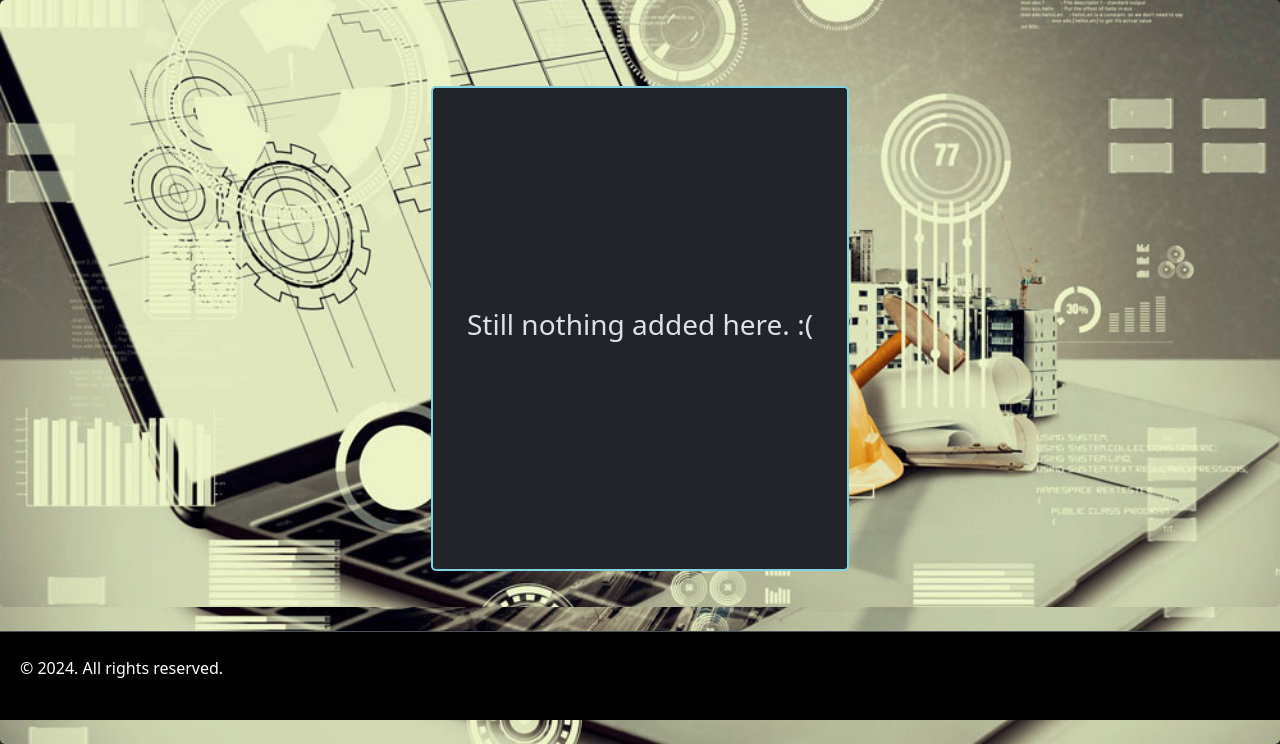
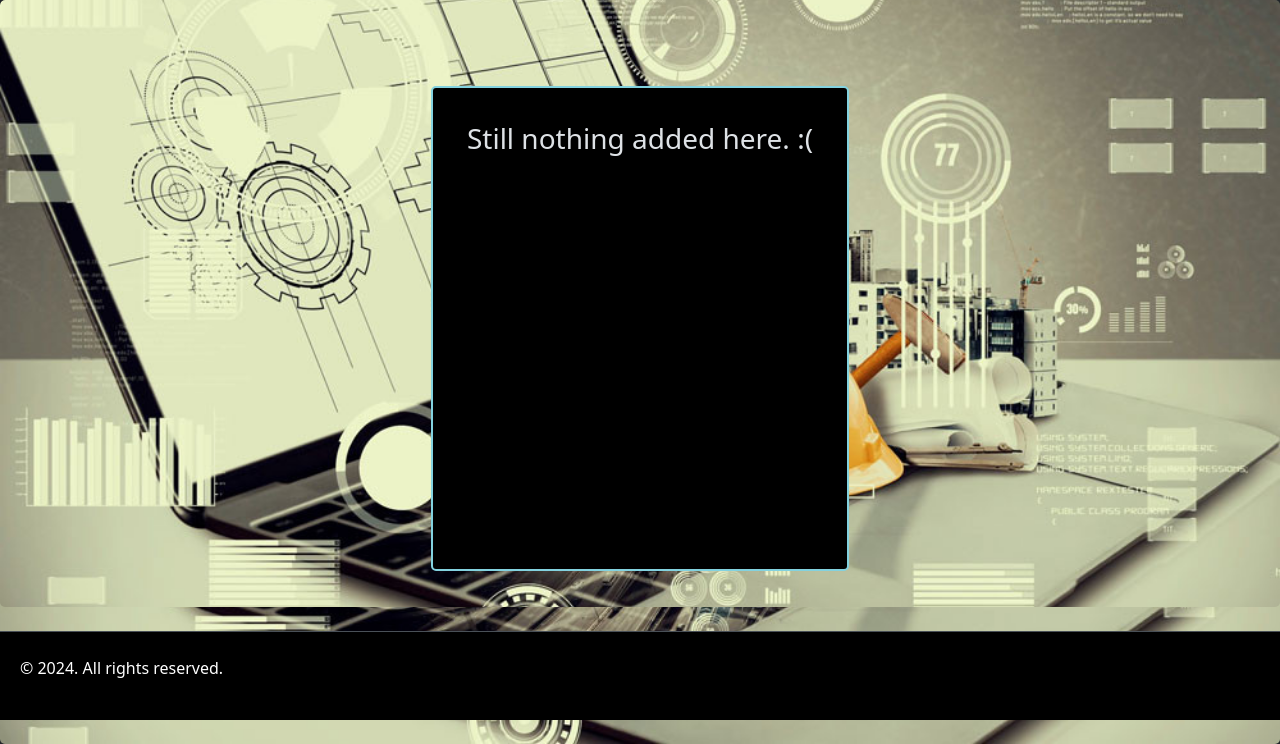
Before and after one commit to evgenievp/web-portfolio-page, a Django app: page /other-projects/ in a window 1280 px wide. Shown: the part 56-800 px from the top of the page. Run offline with Django 5.2, Linux system fonts and the light colour scheme; data that the repository does not hold is empty.

Commit message:
cards width

```diff
--- a/static/css/about.css
+++ b/static/css/about.css
@@ -54,8 +54,9 @@ p {
 }
 
 
-.card {
+.card-about {
     display: flex;
+    flex-direction: column;
     justify-content: center;
     background-image: url('../../media/images/dark.jpg');
     background-repeat: no-repeat;
@@ -69,7 +70,6 @@ p {
     padding: 20px;
     border-radius: 5px;
     border: 2px solid #83d2df;
-
 
 }
 
--- a/static/css/contacts_styling.css
+++ b/static/css/contacts_styling.css
@@ -16,7 +16,8 @@ body {
     align-items: center;
 }
 
-    .card {
+    .card-contacts {
+        background-image: url("../../media/images/background-form.jpg");
         margin-top: 200px;
         height: 35%;
         width: 33%;
--- a/static/css/data_structures_styling.css
+++ b/static/css/data_structures_styling.css
@@ -55,8 +55,9 @@ img {
     margin: 10px;
 }
 
-.card {
+.card-data-structures {
     display: flex;
+    background-color: black;
     justify-content: center;
     align-items: center;
     box-sizing: border-box;
@@ -65,6 +66,7 @@ img {
     margin-top: 60px;
     margin-bottom: 10px;
     height: 80%;
+    width: auto;
     padding: 30px;
     border-radius: 5px;
     border: 2px solid #83d2df;
--- a/static/css/other_projects.css
+++ b/static/css/other_projects.css
@@ -62,8 +62,9 @@ img {
     max-height: 100px;
 }
 
-.card {
+.card-other {
     display: flex;
+    background-color: black;
     justify-content: center;
     align-items: center;
     box-sizing: border-box;
@@ -82,6 +83,7 @@ form {
     padding:4px;
     display: flex;
     border-radius: 5px;
+    height: 100%;
     box-sizing: border-box;
     overflow-y:auto;
     flex-direction:column;
--- a/static/css/projects_styling.css
+++ b/static/css/projects_styling.css
@@ -50,8 +50,9 @@ img {
     margin: 10px;
 }
 
-.card {
+.card-display {
     display: flex;
+    background-image: url("../../media/images/background-form.jpg");
     justify-content: center;
     align-items: center;
     box-sizing: border-box;
@@ -59,7 +60,8 @@ img {
     overflow-x: hidden;
     margin-top: 60px;
     margin-bottom: 10px;
-    height: 30%;
+    height: auto;
+    width: 60%;
     padding: 20px;
     border-radius: 5px;
     border: 2px solid #83d2df;
--- a/static/css/styles.css
+++ b/static/css/styles.css
@@ -31,7 +31,6 @@ body {
 }
 
 .card {
-
     margin: 20px;
     height: 55%;
     width: 33%;
@@ -78,3 +77,7 @@ div .button {
     align-items: center;
     justify-content: center;
 }
+
+div .card {
+    width: 18rem;
+}
--- a/static/css/web_pages.css
+++ b/static/css/web_pages.css
@@ -62,14 +62,15 @@ img {
     max-height: 100px;
 }
 
-.card {
+.card-django {
     display: flex;
+    background-color: black;
     justify-content: center;
     align-items: center;
     box-sizing: border-box;
     overflow-y: auto;
     overflow-x: hidden;
-    margin-top: 60px;
+    margin-top: 40px;
     margin-bottom: 10px;
     height: 80%;
     width: auto;
--- a/templates/about.html
+++ b/templates/about.html
@@ -4,7 +4,7 @@
     <div class="about-container">
         <link rel="stylesheet" href="{% static 'css/about.css' %}">
 
-            <div id="div" class="card">
+            <div id="div" class="card-about">
                 <h2>What I do:</h2>
                 <p>{{ model.info }}</p>
                 <a href="{% url 'contacts page' %}">
--- a/templates/contacts.html
+++ b/templates/contacts.html
@@ -4,7 +4,7 @@
     <link rel="stylesheet" href="{% static 'css/contacts_styling.css' %}">
 
     <div class="main-container">
-        <div class="card">
+        <div class="card-contacts">
             <h2>email: evgenievp@yahoo.com</h2>
             <a href="{% url 'write me' %}">Write me</a>
         </div>
--- a/templates/data_structures_and_algos.html
+++ b/templates/data_structures_and_algos.html
@@ -3,7 +3,7 @@
     {% load static %}
     <link rel="stylesheet" href="{% static 'css/data_structures_styling.css' %}">
     <div class="main-container">
-        <div class="card">
+        <div class="card-data-structures">
             <form action="{% url 'index page' %}" method="POST">
                 {% csrf_token %}
                 {% if apps %}
--- a/templates/display_project_page.html
+++ b/templates/display_project_page.html
@@ -3,7 +3,7 @@
     {% load static %}
     <link rel="stylesheet" href="{% static 'css/projects_styling.css' %}">
     <div class="main-container">
-        <div class="card">
+        <div class="card-display">
             <form action="{% url 'display project' item.id %}" method="POST">
                 {% csrf_token %}
                 <h2>Title: {{ item.title }}</h2>
--- a/templates/django_projects.html
+++ b/templates/django_projects.html
@@ -3,7 +3,7 @@
     {% load static %}
     <link rel="stylesheet" href="{% static 'css/web_pages.css' %}">
     <div class="main-container">
-        <div class="card">
+        <div class="card-django">
             <form action="{% url 'index page' %}" method="POST">
                 {% csrf_token %}
                 {% if apps %}
--- a/templates/other_projects.html
+++ b/templates/other_projects.html
@@ -3,7 +3,7 @@
 {% block content %}
     <link rel="stylesheet" href="{% static 'css/other_projects.css' %}">
     <div class="main-container">
-        <div class="card">
+        <div class="card-other">
             <form action="{% url 'index page' %}" method="POST">
                 {% csrf_token %}
                 {% if apps %}
```
Also changed, not shown: templates/index.html (+4 -4 lines), web_page/settings.py (+10 -9 lines).
